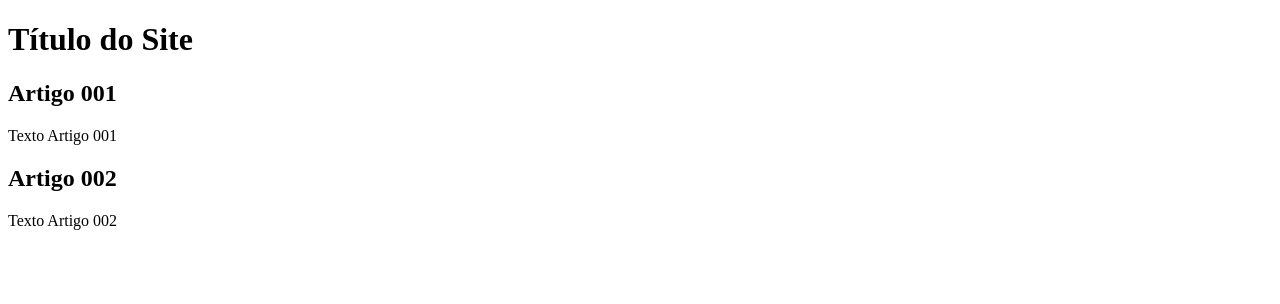
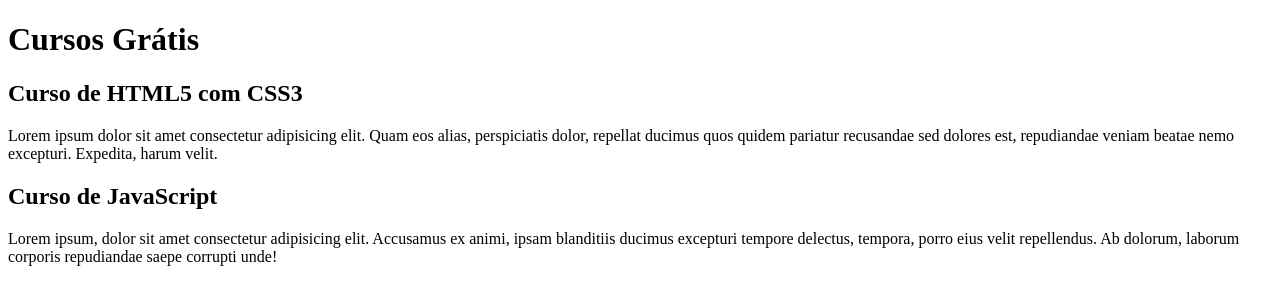
Before and after one commit to vdevenus/projeto-site, a plain HTML site: page index.html in a window 1280 px wide. Drawn offline with Linux system fonts and the light colour scheme.

Commit message:
comecei a escrever o conteúdo

```diff
--- a/index.html
+++ b/index.html
@@ -8,15 +8,15 @@
 <body>
     <main>
         <header>
-            <h1>Título do Site</h1>
+            <h1>Cursos Grátis</h1>
         </header>
         <article>
-            <h2>Artigo 001</h2>
-            <p>Texto Artigo 001</p>
+            <h2>Curso de HTML5 com CSS3</h2>
+            <p>Lorem ipsum dolor sit amet consectetur adipisicing elit. Quam eos alias, perspiciatis dolor, repellat ducimus quos quidem pariatur recusandae sed dolores est, repudiandae veniam beatae nemo excepturi. Expedita, harum velit.</p>
         </article>
         <article>
-           <h2>Artigo 002</h2>
-           <p>Texto Artigo 002</p>
+           <h2>Curso de JavaScript</h2>
+           <p>Lorem ipsum, dolor sit amet consectetur adipisicing elit. Accusamus ex animi, ipsam blanditiis ducimus excepturi tempore delectus, tempora, porro eius velit repellendus. Ab dolorum, laborum corporis repudiandae saepe corrupti unde!</p>
         </article>
     </main>
 </body>
```
